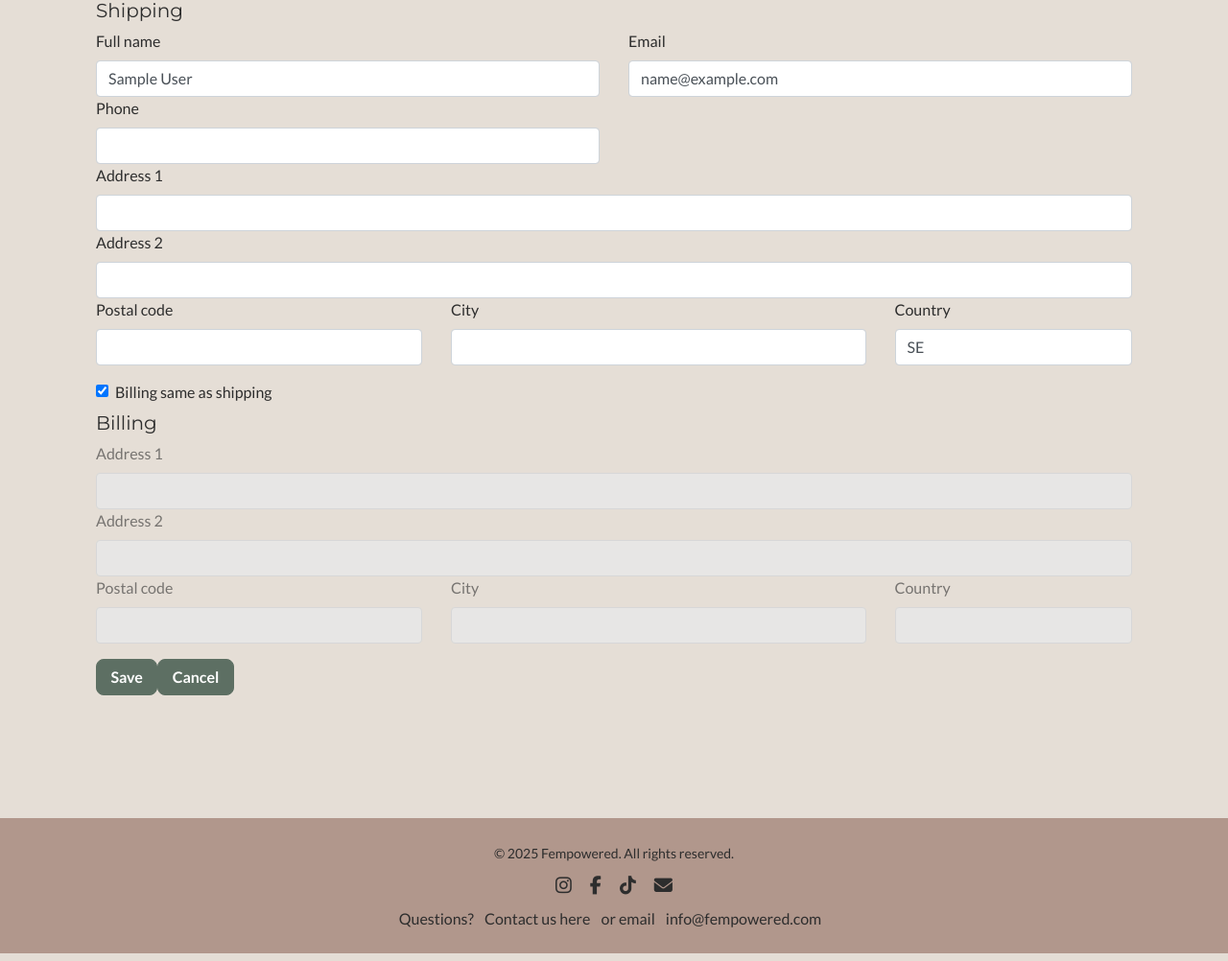
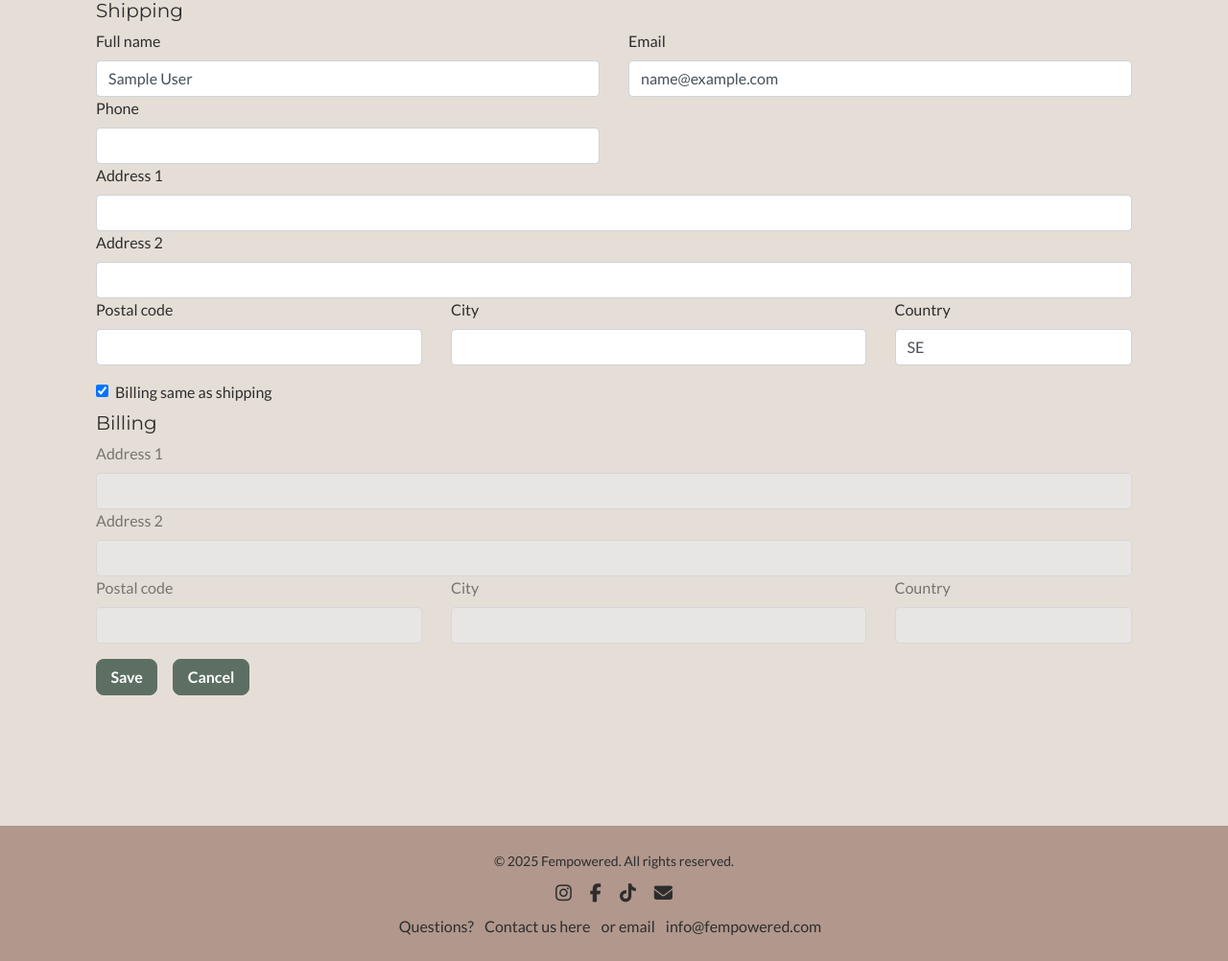
Before and after one commit to emelie-nilsson/fempowered, a Django app: page /account/addresses/ in a window 1280 px wide. Shown: the part 251-1253 px from the top of the page at 96% size. Run offline with Django 3.2, Linux system fonts and the light colour scheme; the visitor is signed in with stand-in values (Sample User, id 1); parts of the project's set-up code (start-up, migrations or seed data) failed here and were passed over.

Commit message:
keep adjusting layout on buttons

```diff
--- a/templates/accounts/addresses.html
+++ b/templates/accounts/addresses.html
@@ -93,8 +93,8 @@
 
     <!-- Save/Cancel -->
   <div class="col-12 mt-3">
-  <div class="d-flex gap-3 mb-2">
-    <button class="btn btn-fem" type="submit">Save</button>
+  <div class="d-flex mb-3">
+    <button class="btn btn-fem mr-3 me-3" type="submit">Save</button>
     <a href="{% url 'addresses' %}" class="btn btn-fem-outline">Cancel</a>
   </div>
 
@@ -107,6 +107,7 @@
     </form>
   {% endif %}
 </div>
+
 
 
 
```
